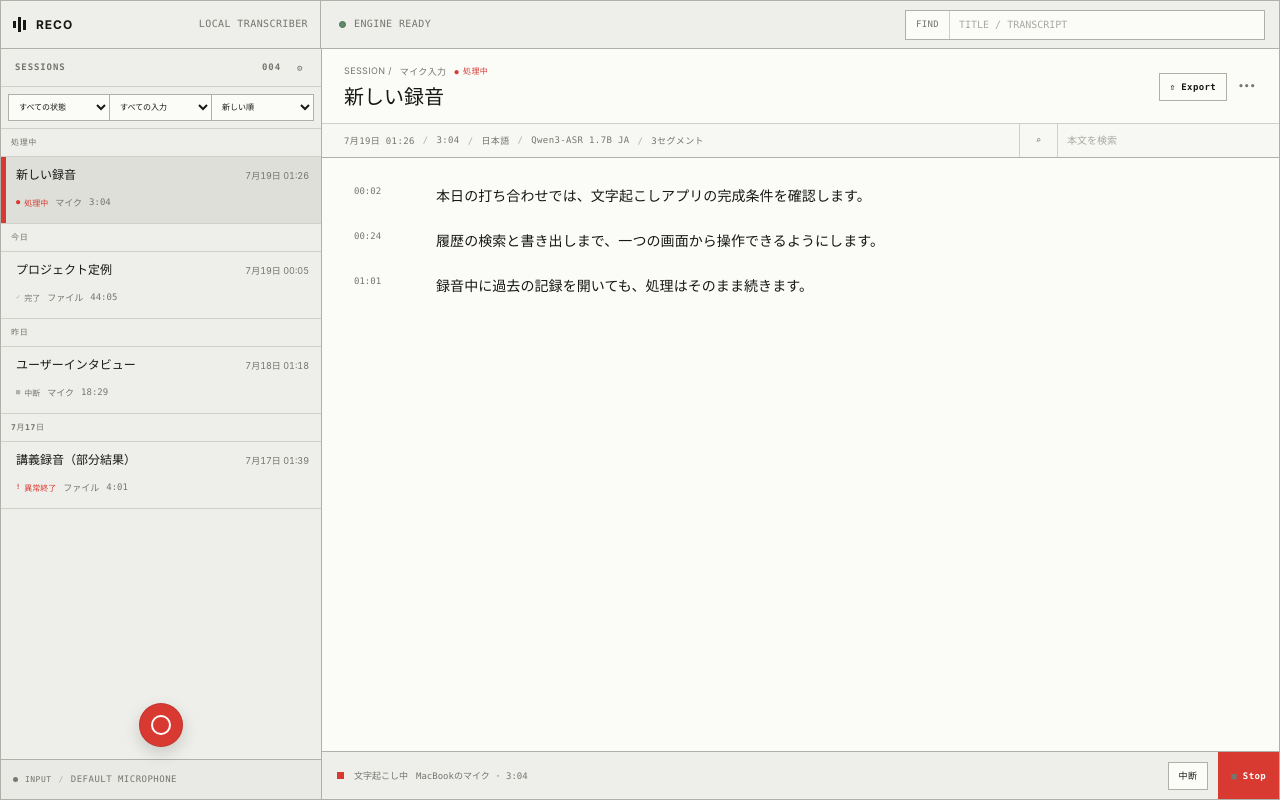
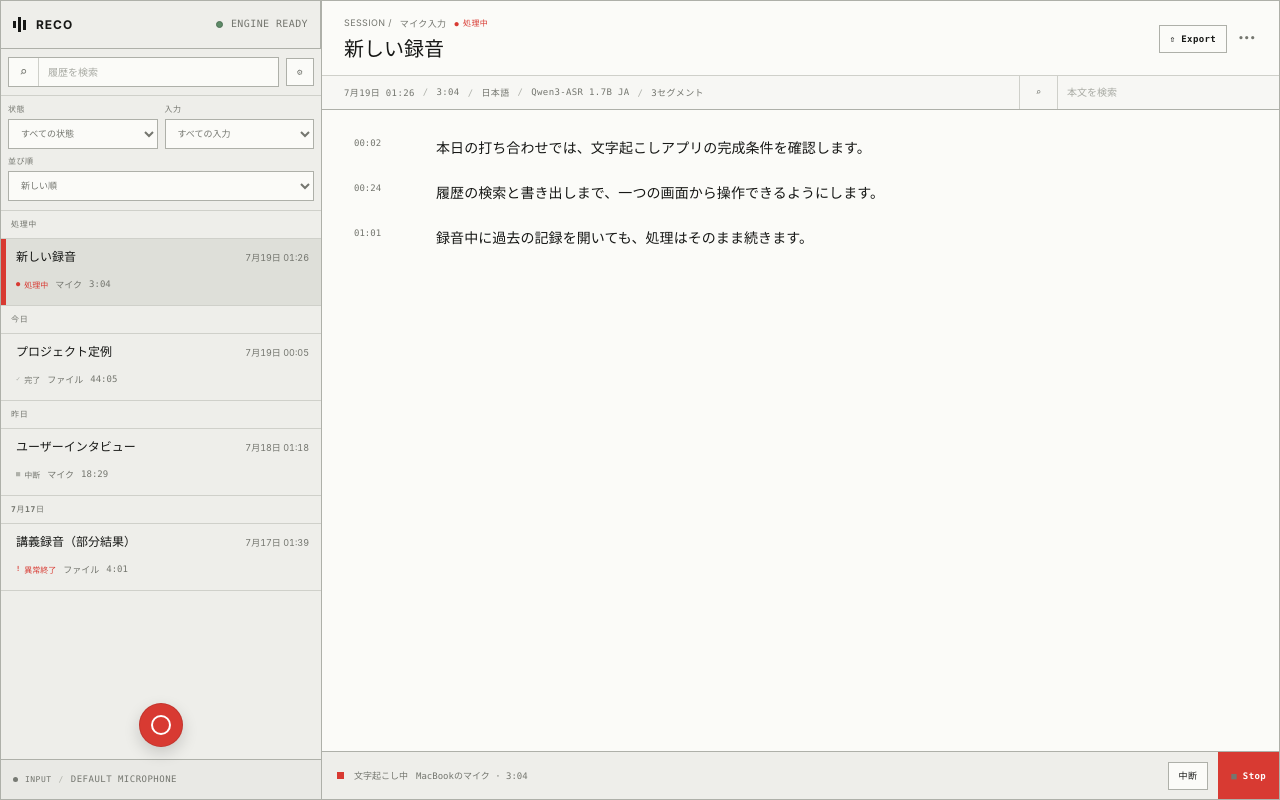
Before and after one commit to ph0ryn/RecoGUI, a React (Vite) app: page / in a window 1280 px wide. Built offline with nearby package versions, Linux system fonts and the light colour scheme.

Commit message:
feat: refine transcription workspace UI
- move history search and improve filter layout

- constrain select-all to the visible transcript

- simplify the top bar and align range selection with display order

```diff
--- a/src/App.css
+++ b/src/App.css
@@ -72,7 +72,7 @@ button:disabled {
 .app-shell {
   display: grid;
   grid-template:
-    "topbar topbar topbar" 48px
+    "topbar resizer session" 48px
     "history resizer session" minmax(0, 1fr) /
     clamp(280px, var(--history-width), calc(100vw - 561px)) 1px minmax(560px, 1fr);
   width: 100%;
@@ -80,19 +80,18 @@ button:disabled {
   min-width: 860px;
   border: 1px solid var(--line-dark);
   background: var(--panel);
+  user-select: none;
 }
 
 .topbar {
-  display: grid;
   grid-area: topbar;
-  grid-template-columns: clamp(280px, var(--history-width), calc(100vw - 561px)) minmax(0, 1fr);
   border-bottom: 1px solid var(--line-dark);
+  border-right: 1px solid var(--line-dark);
   background: var(--panel-alt);
   user-select: none;
 }
 
 .topbar-left,
-.topbar-right,
 .brand-row,
 .machine-state {
   display: flex;
@@ -101,15 +100,9 @@ button:disabled {
 }
 
 .topbar-left {
+  height: 100%;
   gap: 12px;
   padding: 0 12px;
-  border-right: 1px solid var(--line-dark);
-}
-
-.topbar-right {
-  justify-content: space-between;
-  gap: 18px;
-  padding: 0 14px 0 18px;
 }
 
 .brand-row {
@@ -147,8 +140,7 @@ button:disabled {
 
 .mode-label,
 .machine-state,
-.history-heading,
-.search-field,
+.history-search,
 .filters,
 .history-row-meta,
 .status-badge,
@@ -169,14 +161,13 @@ button:disabled {
   font-family: "SFMono-Regular", Consolas, "Liberation Mono", monospace;
 }
 
-.mode-label,
 .machine-state {
   color: var(--muted);
   font-size: 10px;
   letter-spacing: 0.04em;
 }
 
-.mode-label {
+.machine-state {
   margin-left: auto;
 }
 
@@ -192,27 +183,7 @@ button:disabled {
   background: #5e8b68;
 }
 
-.search-field {
-  display: grid;
-  grid-template-columns: 44px minmax(0, 1fr) auto;
-  align-items: center;
-  width: min(360px, 42vw);
-  height: 30px;
-  border: 1px solid var(--line-dark);
-  background: var(--panel);
-  color: var(--muted);
-}
-
-.search-field > span:first-child {
-  display: grid;
-  height: 100%;
-  place-items: center;
-  border-right: 1px solid var(--line);
-  font-size: 9px;
-  letter-spacing: 0.04em;
-}
-
-.search-field input,
+.history-search input,
 .detail-search input {
   min-width: 0;
   height: 100%;
@@ -223,12 +194,12 @@ button:disabled {
   font-size: 10px;
 }
 
-.search-field input::placeholder,
+.history-search input::placeholder,
 .detail-search input::placeholder {
   color: var(--faint);
 }
 
-.search-field button {
+.history-search button {
   height: 100%;
   border: 0;
   border-left: 1px solid var(--line);
@@ -249,48 +220,73 @@ button:disabled {
   border-bottom: 1px solid var(--line);
 }
 
-.history-heading {
+.history-search-row {
   display: flex;
   align-items: center;
-  height: 38px;
-  padding: 0 7px 0 14px;
+  gap: 7px;
+  padding: 8px 7px;
   border-bottom: 1px solid var(--line);
-  color: var(--muted);
-  font-size: 9px;
-  font-weight: 700;
-  letter-spacing: 0.1em;
 }
 
-.history-heading > span:nth-child(2) {
-  margin-left: auto;
+.history-search {
+  display: grid;
+  min-width: 0;
+  height: 30px;
+  flex: 1;
+  grid-template-columns: 30px minmax(0, 1fr) auto;
+  align-items: center;
+  overflow: hidden;
+  border: 1px solid var(--line-dark);
+  background: var(--panel);
+  color: var(--muted);
+}
+
+.history-search-icon {
+  display: grid;
+  height: 100%;
+  place-items: center;
+  border-right: 1px solid var(--line);
+  font-size: 13px;
 }
 
 .settings-button {
   width: 28px !important;
   height: 28px !important;
-  margin-left: 5px;
+  flex: none;
+  border: 1px solid var(--line-dark) !important;
+  background: var(--panel) !important;
 }
 
 .filters {
   display: grid;
-  grid-template-columns: repeat(3, minmax(0, 1fr));
-  padding: 7px;
+  grid-template-columns: repeat(2, minmax(0, 1fr));
+  gap: 7px;
+  padding: 8px 7px 9px;
 }
 
-.filters label + label {
-  margin-left: -1px;
+.filters label {
+  display: grid;
+  gap: 4px;
+  min-width: 0;
+  color: var(--muted);
+  font-size: 8px;
+  letter-spacing: 0.06em;
+}
+
+.filters label:last-child {
+  grid-column: 1 / -1;
 }
 
 .filters select,
 .settings-section select {
   width: 100%;
-  height: 27px;
+  height: 30px;
   min-width: 0;
-  padding: 0 18px 0 6px;
+  padding: 0 24px 0 8px;
   border: 1px solid var(--line-dark);
   border-radius: 0;
   background: var(--panel);
-  font-size: 8px;
+  font-size: 9px;
 }
 
 .history-list {
@@ -800,6 +796,7 @@ button:disabled {
   min-height: 100%;
   margin: 0 auto;
   padding: 26px 0 80px;
+  user-select: text;
 }
 
 .segment {
@@ -814,6 +811,7 @@ button:disabled {
   color: var(--muted);
   font-size: 9px;
   font-variant-numeric: tabular-nums;
+  user-select: none;
 }
 
 .segment p {
@@ -822,6 +820,7 @@ button:disabled {
   font-size: 14px;
   line-height: 1.8;
   letter-spacing: 0.005em;
+  overflow-wrap: anywhere;
 }
 
 .segment mark {
--- a/src/App.tsx
+++ b/src/App.tsx
@@ -186,6 +186,15 @@ function App() {
 
     return [...groups.entries()];
   }, [activeSessionId, orderedSessions]);
+  const selectableSessions = useMemo(
+    () => [
+      ...(activeSession && orderedSessions.some(({ id }) => id === activeSession.id)
+        ? [activeSession]
+        : []),
+      ...displayGroups.flatMap(([, groupSessions]) => groupSessions),
+    ],
+    [activeSession, displayGroups, orderedSessions],
+  );
 
   useEffect(() => {
     let alive = true;
@@ -520,13 +529,13 @@ function App() {
   }
 
   function selectSession(session: SessionEntity, additive: boolean, range: boolean): void {
-    const index = orderedSessions.findIndex(({ id }) => id === session.id);
+    const index = selectableSessions.findIndex(({ id }) => id === session.id);
 
     setDetailQuery("");
     if (range && anchorIndex.current !== undefined) {
       const start = Math.min(anchorIndex.current, index);
       const end = Math.max(anchorIndex.current, index);
-      const ids = orderedSessions.slice(start, end + 1).map(({ id }) => id);
+      const ids = selectableSessions.slice(start, end + 1).map(({ id }) => id);
 
       setSelectedIds(new Set(ids));
     } else if (additive) {
@@ -548,19 +557,46 @@ function App() {
   }
 
   function handleHistoryKeyDown(event: KeyboardEvent<HTMLDivElement>): void {
-    if (!orderedSessions.length || !["ArrowDown", "ArrowUp"].includes(event.key)) return;
+    if (!selectableSessions.length || !["ArrowDown", "ArrowUp"].includes(event.key)) return;
     event.preventDefault();
     const currentId = selectedIds.size === 1 ? [...selectedIds][0] : anchorId;
     const currentIndex = Math.max(
       0,
-      orderedSessions.findIndex(({ id }) => id === currentId),
+      selectableSessions.findIndex(({ id }) => id === currentId),
     );
     const offset = event.key === "ArrowDown" ? 1 : -1;
-    const nextIndex = Math.min(orderedSessions.length - 1, Math.max(0, currentIndex + offset));
-    const next = orderedSessions[nextIndex];
+    const nextIndex = Math.min(selectableSessions.length - 1, Math.max(0, currentIndex + offset));
+    const next = selectableSessions[nextIndex];
 
     selectSession(next, event.metaKey, event.shiftKey);
     document.querySelector<HTMLButtonElement>(`[data-session-id="${next.id}"]`)?.focus();
+  }
+
+  function handleSelectAll(event: KeyboardEvent<HTMLElement>): void {
+    if (!event.metaKey || event.key.toLocaleLowerCase() !== "a" || selectedSessions.length !== 1) {
+      return;
+    }
+    const target = event.target;
+
+    if (
+      target instanceof HTMLInputElement ||
+      target instanceof HTMLTextAreaElement ||
+      target instanceof HTMLSelectElement ||
+      (target instanceof HTMLElement && target.isContentEditable)
+    ) {
+      return;
+    }
+    const transcript = transcriptRef.current?.querySelector<HTMLElement>(".transcript");
+
+    if (!transcript) return;
+    event.preventDefault();
+    const range = document.createRange();
+
+    range.selectNodeContents(transcript);
+    const selection = window.getSelection();
+
+    selection?.removeAllRanges();
+    selection?.addRange(range);
   }
 
   function resizePane(event: ReactPointerEvent<HTMLDivElement>): void {
@@ -796,10 +832,8 @@ function App() {
   }
 
   const appStyle = { "--history-width": `${paneWidth}px` } as CSSProperties;
-  const visibleSessionCount = orderedSessions.length;
-
   return (
-    <main className="app-shell" style={appStyle}>
+    <main className="app-shell" onKeyDown={handleSelectAll} style={appStyle}>
       <header className="topbar" data-tauri-drag-region>
         <div className="topbar-left" data-tauri-drag-region>
           <div className="brand-row">
@@ -810,19 +844,23 @@ function App() {
             </span>
             <strong>RECO</strong>
           </div>
-          <span className="mode-label">LOCAL TRANSCRIBER</span>
-        </div>
-        <div className="topbar-right" data-tauri-drag-region>
           <div className="machine-state">
             <i aria-hidden="true" />
             {fatalError ? "ENGINE OFFLINE" : "ENGINE READY"}
           </div>
-          <label className="search-field">
-            <span aria-hidden="true">FIND</span>
+        </div>
+      </header>
+      <aside aria-label="文字起こし履歴" className="history-pane">
+        <div className="history-toolbar">
+          <div className="history-search-row">
+            <label className="history-search">
               <span className="sr-only">履歴を検索</span>
+              <span aria-hidden="true" className="history-search-icon">
+                ⌕
+              </span>
               <input
                 onChange={(event) => setQuery(event.target.value)}
-              placeholder="TITLE / TRANSCRIPT"
+                placeholder="履歴を検索"
                 type="search"
                 value={query}
               />
@@ -832,13 +870,6 @@ function App() {
                 </button>
               )}
             </label>
-        </div>
-      </header>
-      <aside aria-label="文字起こし履歴" className="history-pane">
-        <div className="history-toolbar">
-          <div className="history-heading">
-            <span>SESSIONS</span>
-            <span>{visibleSessionCount.toString().padStart(3, "0")}</span>
             <button
               aria-label="設定を開く"
               className="icon-button settings-button"
@@ -851,8 +882,9 @@ function App() {
           </div>
           <div className="filters">
             <label>
-              <span className="sr-only">状態で絞り込み</span>
+              <span>状態</span>
               <select
+                aria-label="状態で絞り込み"
                 onChange={(event) => setStatusFilter(event.target.value as typeof statusFilter)}
                 value={statusFilter}
               >
@@ -865,8 +897,9 @@ function App() {
               </select>
             </label>
             <label>
-              <span className="sr-only">入力元で絞り込み</span>
+              <span>入力</span>
               <select
+                aria-label="入力元で絞り込み"
                 onChange={(event) => setInputFilter(event.target.value as typeof inputFilter)}
                 value={inputFilter}
               >
@@ -876,8 +909,9 @@ function App() {
               </select>
             </label>
             <label>
-              <span className="sr-only">並べ替え</span>
+              <span>並び順</span>
               <select
+                aria-label="並べ替え"
                 onChange={(event) => setSortOrder(event.target.value as typeof sortOrder)}
                 value={sortOrder}
               >
```
Lines whose indentation alone changed are shown as unchanged.
